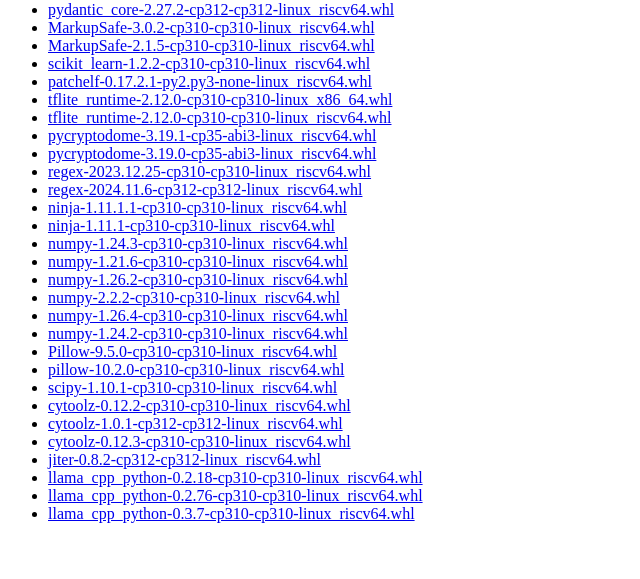
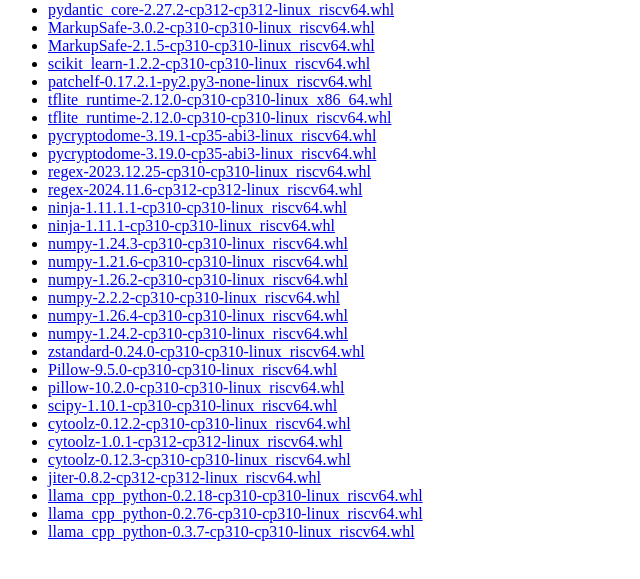
Before and after one commit to prototyp3-dev/pip-wheels-riscv, a plain HTML site: page wheels/index.html in a window 1280 px wide. Shown: the part 79-658 px from the top of the page, without its empty margins (0-640 px from the left). Drawn offline with Linux system fonts and the light colour scheme.

Commit message:
Add zstandard

```diff
--- a/wheels/index.html
+++ b/wheels/index.html
@@ -26,6 +26,7 @@
       <li><a href="https://raw.githubusercontent.com/prototyp3-dev/pip-wheels-riscv/main/wheels/numpy/numpy-2.2.2-cp310-cp310-linux_riscv64.whl">numpy-2.2.2-cp310-cp310-linux_riscv64.whl</a></li>
       <li><a href="https://raw.githubusercontent.com/prototyp3-dev/pip-wheels-riscv/main/wheels/numpy/numpy-1.26.4-cp310-cp310-linux_riscv64.whl">numpy-1.26.4-cp310-cp310-linux_riscv64.whl</a></li>
       <li><a href="https://raw.githubusercontent.com/prototyp3-dev/pip-wheels-riscv/main/wheels/numpy/numpy-1.24.2-cp310-cp310-linux_riscv64.whl">numpy-1.24.2-cp310-cp310-linux_riscv64.whl</a></li>
+      <li><a href="https://raw.githubusercontent.com/prototyp3-dev/pip-wheels-riscv/main/wheels/zstandard/zstandard-0.24.0-cp310-cp310-linux_riscv64.whl">zstandard-0.24.0-cp310-cp310-linux_riscv64.whl</a></li>
       <li><a href="https://raw.githubusercontent.com/prototyp3-dev/pip-wheels-riscv/main/wheels/pillow/Pillow-9.5.0-cp310-cp310-linux_riscv64.whl">Pillow-9.5.0-cp310-cp310-linux_riscv64.whl</a></li>
       <li><a href="https://raw.githubusercontent.com/prototyp3-dev/pip-wheels-riscv/main/wheels/pillow/pillow-10.2.0-cp310-cp310-linux_riscv64.whl">pillow-10.2.0-cp310-cp310-linux_riscv64.whl</a></li>
       <li><a href="https://raw.githubusercontent.com/prototyp3-dev/pip-wheels-riscv/main/wheels/scipy/scipy-1.10.1-cp310-cp310-linux_riscv64.whl">scipy-1.10.1-cp310-cp310-linux_riscv64.whl</a></li>
```
Also changed, not shown: 1 other file.
